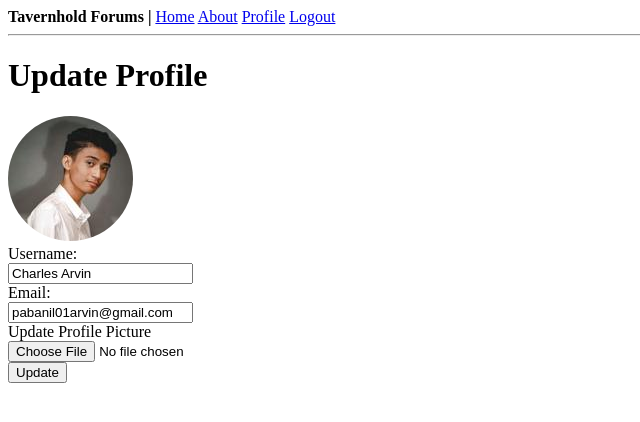
After one commit to The-Round-Table-of-King-Charles/thforums, a Flask app: page /profile/update in a window 1280 px wide. The commit adds this page. Shown: the top 422 px of the page, without its empty margins (0-640 px from the left). Run offline with Flask 3, Linux system fonts and the light colour scheme; a user stored in the database is signed in; some libraries are stand-ins or nearby versions.

Commit message:
added profile updates and profile pics

```diff
--- a/thforums/forms.py
+++ b/thforums/forms.py
@@ -1,7 +1,9 @@
 from flask_wtf import FlaskForm
+from flask_wtf.file import FileField, FileAllowed
 from thforums.models import User
 from wtforms import StringField, PasswordField, SubmitField, BooleanField
 from wtforms.validators import DataRequired, Length, Email, EqualTo, ValidationError
+from flask_login import current_user
 
 class RegistrationForm(FlaskForm):
     username = StringField("Username:", validators=[DataRequired(), Length(min=2, max=20)])
@@ -25,3 +27,21 @@ class LoginForm(FlaskForm):
     password = PasswordField("Password:", validators=[DataRequired()])
     remember = BooleanField("Remember Me?")
     submit = SubmitField("Login")
+
+class UpdateProfileForm(FlaskForm):
+    username = StringField("Username:", validators=[DataRequired(), Length(min=2, max=20)])
+    email = StringField("Email:", validators=[DataRequired(), Email()])
+    picture = FileField("Update Profile Picture", validators=[FileAllowed(['jpg', 'png'])])
+    submit = SubmitField("Update")
+
+    def validate_username(self, username):
+        if username.data != current_user.username:
+            user = User.query.filter_by(username=username.data).first()
+            if user:
+                raise ValidationError("Username already taken!")
+
+    def validate_email(self, email):
+        if email.data != current_user.email:
+            user = User.query.filter_by(email=email.data).first()
+            if user:
+                raise ValidationError("Email already taken!")
--- a/thforums/models.py
+++ b/thforums/models.py
@@ -10,7 +10,7 @@ class User(db.Model, UserMixin):
     id = db.Column(db.Integer, primary_key=True)
     username = db.Column(db.String(20), unique=True, nullable=False)
     email = db.Column(db.String(120), unique=True, nullable=False)
-    image_file = db.Column(db.String(20), nullable=False, default="default.jpg")
+    image_file = db.Column(db.String(20), nullable=False, default="default.png")
     password = db.Column(db.String(60), nullable=False)
     posts = db.relationship("Post", backref = "author", lazy=True)
 
--- a/thforums/routes.py
+++ b/thforums/routes.py
@@ -1,9 +1,12 @@
-from flask import render_template, url_for, flash, redirect, request
+import os
+
+from flask import render_template, url_for, flash, redirect, request, current_app
 from flask_login import login_user, logout_user, current_user, login_required
 from thforums import app, db, bcrypt
+from PIL import Image
 
 # it has to be thforums.<module> because we are in a package under the thforums folder
-from thforums.forms import RegistrationForm, LoginForm # import from forms.py
+from thforums.forms import RegistrationForm, LoginForm, UpdateProfileForm
 from thforums.models import User, Post # import from models.py
 
 # mock database
@@ -25,6 +28,34 @@ posts = [
     },
 ]
 
+def save_picture(form_picture):
+    random_hex = os.urandom(8).hex()
+    _, f_ext = os.path.splitext(form_picture.filename)
+    picture_fn = random_hex + f_ext
+    picture_path = os.path.join(current_app.root_path, 'static/profile_pics', picture_fn)
+
+    # open the image
+    i = Image.open(form_picture)
+
+    # crop the image to a square
+    width, height = i.size
+    min_dim = min(width, height)
+    left = (width - min_dim) // 2
+    top = (height - min_dim) // 2
+    right = left + min_dim
+    bottom = top + min_dim
+    i = i.crop((left, top, right, bottom))
+
+    # resize the cropped image to the desired size
+    output_size = (125, 125)
+    i = i.resize(output_size)
+
+    # save the image
+    i.save(picture_path)
+
+    # return the filename
+    return picture_fn
+
 # website routes
 @app.route("/")
 @app.route("/home")
@@ -38,7 +69,26 @@ def about():
 @app.route("/profile")
 @login_required
 def profile():
-    return render_template("profile.html", title="Profile", posts=posts)
+    return render_template("profile.html", title="Profile")  # Removed unused posts parameter
+
+@app.route("/profile/update", methods=["GET", "POST"])
+@login_required
+def update_profile():
+    form = UpdateProfileForm()
+    if form.validate_on_submit():
+        if form.picture.data:
+            picture_file = save_picture(form.picture.data)
+            current_user.image_file = picture_file
+        current_user.username = form.username.data
+        current_user.email = form.email.data
+        db.session.commit()
+        flash("Your profile has been updated!", "success")
+        return redirect(url_for("profile"))
+    elif request.method == "GET":
+        form.username.data = current_user.username
+        form.email.data = current_user.email
+    image_file = url_for('static', filename='profile_pics/' + current_user.image_file)
+    return render_template("update_profile.html", title="Update Profile", image_file=image_file, form=form)
 
 # authentication routes, might put this on a seperate file
 @app.route("/register", methods=["GET","POST"])
@@ -65,7 +115,7 @@ def login():
         if user and bcrypt.check_password_hash(user.password, form.password.data):
             login_user(user, remember=form.remember.data)
             next_page = request.args.get("next")
-            flash(f"Logged in successfully!", "error")
+            flash(f"Logged in successfully!", "success")  # Changed flash category to "success"
             return redirect(next_page) if next_page else redirect(url_for("home"))
         else:
             flash(f"Wrong credentials", "error")
--- a/thforums/templates/layout.html
+++ b/thforums/templates/layout.html
@@ -1,6 +1,7 @@
 <!DOCTYPE html>
 <html lang=en>
 <head>
+	<meta charset="UTF-8">
 	<title>{{title}} - THForums</title>
 </head>
 <body>
--- /dev/null
+++ b/thforums/templates/update_profile.html
@@ -0,0 +1,28 @@
+{% extends 'layout.html' %}
+
+{% block content %}
+<h1>Update Profile</h1>
+<form method="POST" enctype="multipart/form-data">
+	{{ form.hidden_tag() }}
+	<div>
+		<img src="{{ image_file or url_for('static', filename='profile_pics/default.png') }}"
+		     alt="Profile Picture"
+		     style="width: 125px; height: 125px; border-radius: 50%;">
+	</div>
+	<div>
+		{{ form.username.label }}<br>
+		{{ form.username() }}
+	</div>
+	<div>
+		{{ form.email.label }}<br>
+		{{ form.email() }}
+	</div>
+	<div>
+		{{ form.picture.label }}<br>
+		{{ form.picture() }}
+	</div>
+	<div>
+		{{ form.submit() }}
+	</div>
+</form>
+{% endblock %}
```
Also changed, not shown: thforums/templates/profile.html (+10 -1 lines), instance/database.db, thforums/static/profile_pics/37b3a68e7c01b24f.jpg (added), thforums/static/profile_pics/801a53ef5ade78b3.jpg (added), thforums/static/profile_pics/c1484bd1301c041c.jpg (added), thforums/static/profile_pics/default.png (added), thforums/static/profile_pics/f6e9f4a2e855c342.jpg (added).
